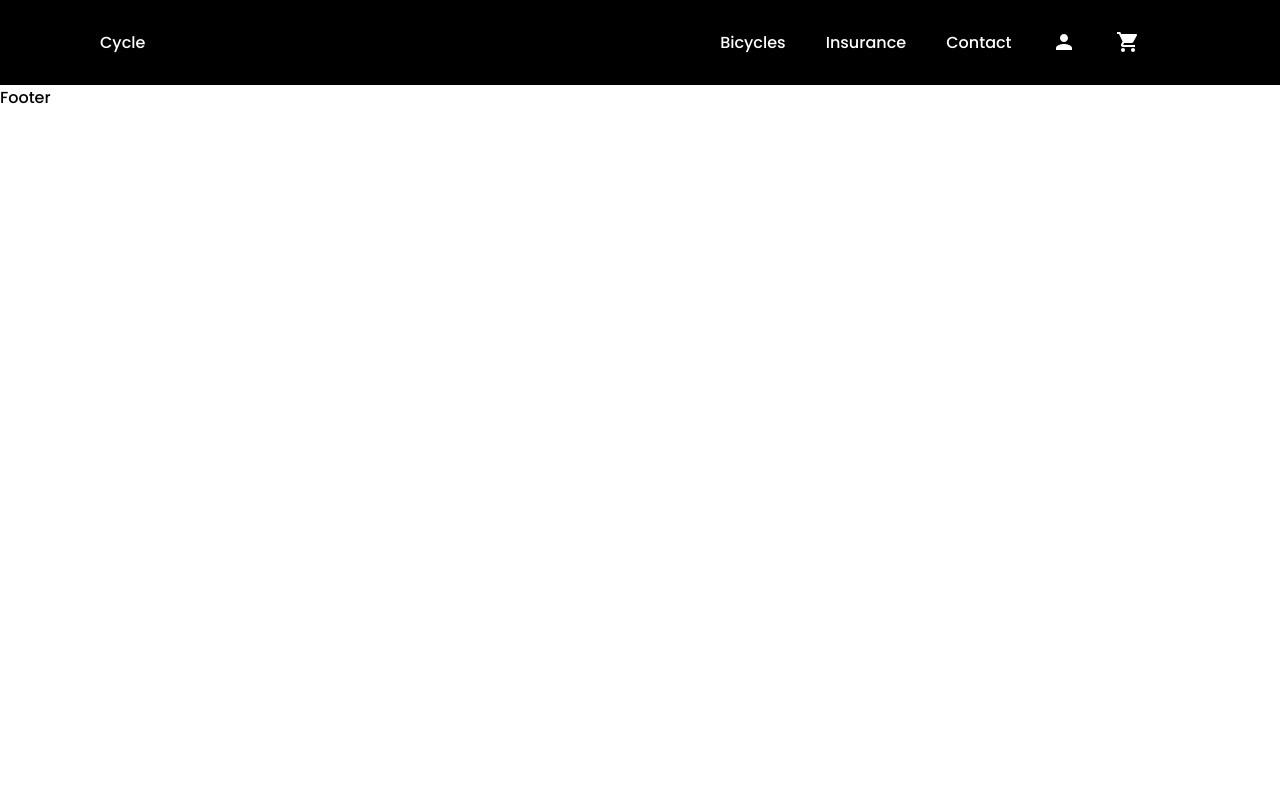
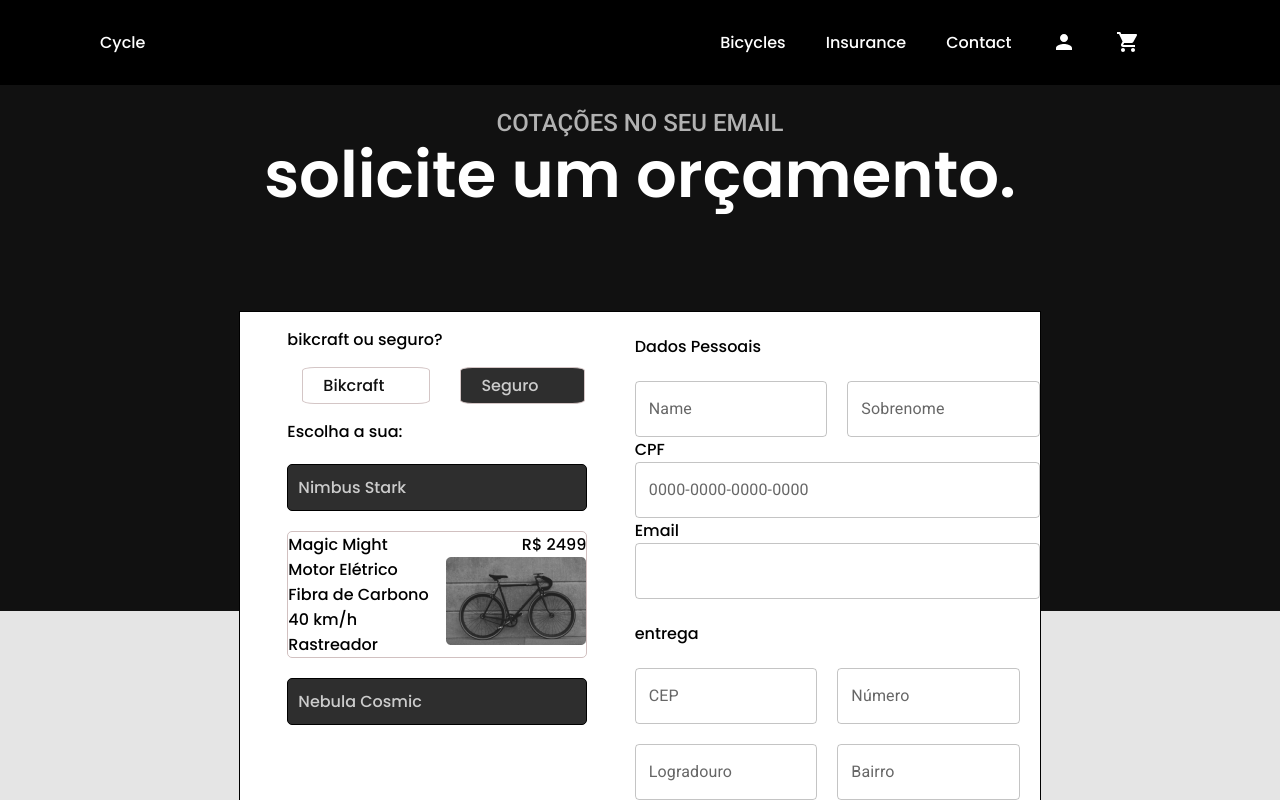
Before and after one commit to abasssso/fullstack, a React (Create React App) app: page /payment in a window 1280 px wide. Shown: the top 800 px of the page. Built offline with nearby package versions, Linux system fonts and the light colour scheme.

Commit message:
added payment

```diff
--- a/src/App.css
+++ b/src/App.css
@@ -4,3 +4,7 @@
   font-family: "Poppins", sans-serif;
   /* font-family: "Roboto", sans-serif; */
 }
+
+ul li {
+  list-style: none;
+}
--- a/src/Routing.jsx
+++ b/src/Routing.jsx
@@ -5,6 +5,7 @@ import Cart from "./components/Cart/Cart";
 import Contact from "./components/Contact/Contact";
 import Home from "./components/Home/Home";
 import Insurance from "./components/Insurance/Insurance";
+import Payment from "./components/Payment/Payment";
 import Products from "./components/Products/Products";
 
 const Routing = () => {
@@ -16,6 +17,7 @@ const Routing = () => {
       <Route path="/contact" element={<Contact />} />
       <Route path="/account" element={<Account />} />
       <Route path="/cart" element={<Cart />} />
+      <Route path="/payment" element={<Payment />} />
     </Routes>
   );
 };
--- /dev/null
+++ b/src/components/Payment/Payment.css
@@ -0,0 +1,115 @@
+.black {
+  background-color: #111111;
+  padding-bottom: 400px;
+}
+
+.payment_form_left_check p {
+  border: 1px solid #000;
+  padding: 5px 45px 5px 20px;
+  margin: 15px;
+  border-radius: 10%;
+}
+
+.payment_form_left_check {
+  display: flex;
+  justify-content: space-around;
+}
+
+.payment_form_left_check p:nth-child(1) {
+  background-color: #ffffff;
+  color: #111111;
+  font-family: "Poppins";
+  font-size: 16px;
+}
+
+.payment_form_left_choice_p {
+  border: 1px solid #000;
+  background: #2e2e2e;
+  border-radius: 5px;
+  font-family: "Poppins";
+  font-size: 16px;
+  padding: 10px;
+  margin-top: 20px;
+  color: #cccccc;
+}
+
+.payment_form_left_check p:nth-child(2) {
+  background-color: #2e2e2e;
+  color: #cccccc;
+  font-family: "Poppins";
+  font-size: 16px;
+}
+
+.white {
+  background-color: #e5e5e5;
+  /* margin-top: -500px; */
+  display: flex;
+  justify-content: center;
+}
+.black h4 {
+  color: #b2b2b2;
+  font-family: "Roboto";
+  font-weight: 500;
+  font-size: 24px;
+  line-height: 32px;
+  text-align: center;
+  padding-top: 22px;
+}
+
+.black h1 {
+  color: #ffffff;
+  font-family: "Poppins";
+  font-weight: 600;
+  font-size: 64px;
+  line-height: 72px;
+  text-align: center;
+}
+
+.payment_container {
+  color: #b2b2b2;
+}
+
+.payment_form {
+  display: flex;
+  /* justify-content: space-between; */
+  width: 800px;
+  border: 1px solid #000;
+  background-color: white;
+  margin-top: -300px;
+  margin-bottom: 12%;
+}
+
+.left_container {
+  width: 450px;
+}
+
+.payment_form_left {
+  margin: 15px auto;
+
+  width: 300px;
+}
+
+.payment_form_left_check p {
+  border: 1px solid rgb(212, 198, 198);
+}
+
+.payment_form_left_choice_white {
+  border: 1px solid rgb(209, 192, 192);
+  background: #ffffff;
+  border-radius: 5px;
+  margin-top: 20px;
+}
+
+.payment_form_left_choice_white_about {
+  display: flex;
+  justify-content: space-between;
+}
+
+.payment_form_left_choice_white_info {
+  display: flex;
+  justify-content: space-between;
+}
+
+.payment_form_right_p {
+  margin: 22px 0;
+}
--- /dev/null
+++ b/src/components/Payment/Payment.jsx
@@ -0,0 +1,94 @@
+import React from "react";
+import { Container, TextField, Box } from "@mui/material";
+import "../Payment/Payment.css";
+import cycle from "../Payment/Payment.img/bicicleta2.png";
+
+const Payment = () => {
+  return (
+    <div className="container">
+      <div className="black">
+        <h4>COTAÇÕES NO SEU EMAIL</h4>
+        <h1>solicite um orçamento.</h1>
+      </div>
+      <div className="white">
+        <div className="payment_form">
+          <div className="left_container">
+            <div className="payment_form_left">
+              <p>bikcraft ou seguro?</p>
+              <div className="payment_form_left_check">
+                <p>Bikcraft</p>
+                <p>Seguro</p>
+              </div>
+              <div className="payment_form_left_choice">
+                <p>Escolha a sua:</p>
+                <p className="payment_form_left_choice_p">Nimbus Stark</p>
+                <div className="payment_form_left_choice_white">
+                  <div className="payment_form_left_choice_white_about">
+                    <p>Magic Might</p>
+                    <p>R$ 2499</p>
+                  </div>
+                  <div className="payment_form_left_choice_white_info">
+                    <div className="payment_form_left_choice_white_info_text">
+                      <ul>
+                        <li>Motor Elétrico</li>
+                        <li>Fibra de Carbono</li>
+                        <li>40 km/h</li>
+                        <li>Rastreador</li>
+                      </ul>
+                    </div>
+                    <div className="payment_form_left_choice_white_img">
+                      <img src={cycle} alt="cycle" />
+                    </div>
+                  </div>
+                </div>
+                <p className="payment_form_left_choice_p">Nebula Cosmic</p>
+              </div>
+            </div>
+          </div>
+
+          <div className="payment_form_right">
+            <p className="payment_form_right_p">Dados Pessoais</p>
+            <Box sx={{ display: "flex" }}>
+              <TextField sx={{ marginRight: "20px" }} label="Name" />
+              <TextField label="Sobrenome" />
+            </Box>
+            <p>CPF</p>
+            <TextField fullWidth label="0000-0000-0000-0000" />
+            <p>Email</p>
+            <TextField fullWidth />
+            <p className="payment_form_right_p">entrega</p>
+            <Box
+              sx={{
+                display: "flex",
+                marginBottom: "20px",
+                marginRight: "20px",
+              }}>
+              <TextField sx={{ marginRight: "20px" }} label="CEP" />
+              <TextField label="Número" />
+            </Box>
+            <Box
+              sx={{
+                display: "flex",
+                marginBottom: "20px",
+                marginRight: "20px",
+              }}>
+              <TextField sx={{ marginRight: "20px" }} label="Logradouro" />
+              <TextField label="Bairro" />
+            </Box>
+            <Box
+              sx={{
+                display: "flex",
+                marginBottom: "20px",
+                marginRight: "20px",
+              }}>
+              <TextField sx={{ marginRight: "20px" }} label="Cidade" />
+              <TextField label="Estado" />
+            </Box>
+          </div>
+        </div>
+      </div>
+    </div>
+  );
+};
+
+export default Payment;
```
Also changed, not shown: src/components/Payment/Payment.img/bicicleta2.png (added), src/components/Payment/Payment.img/dec (1).png (added).
